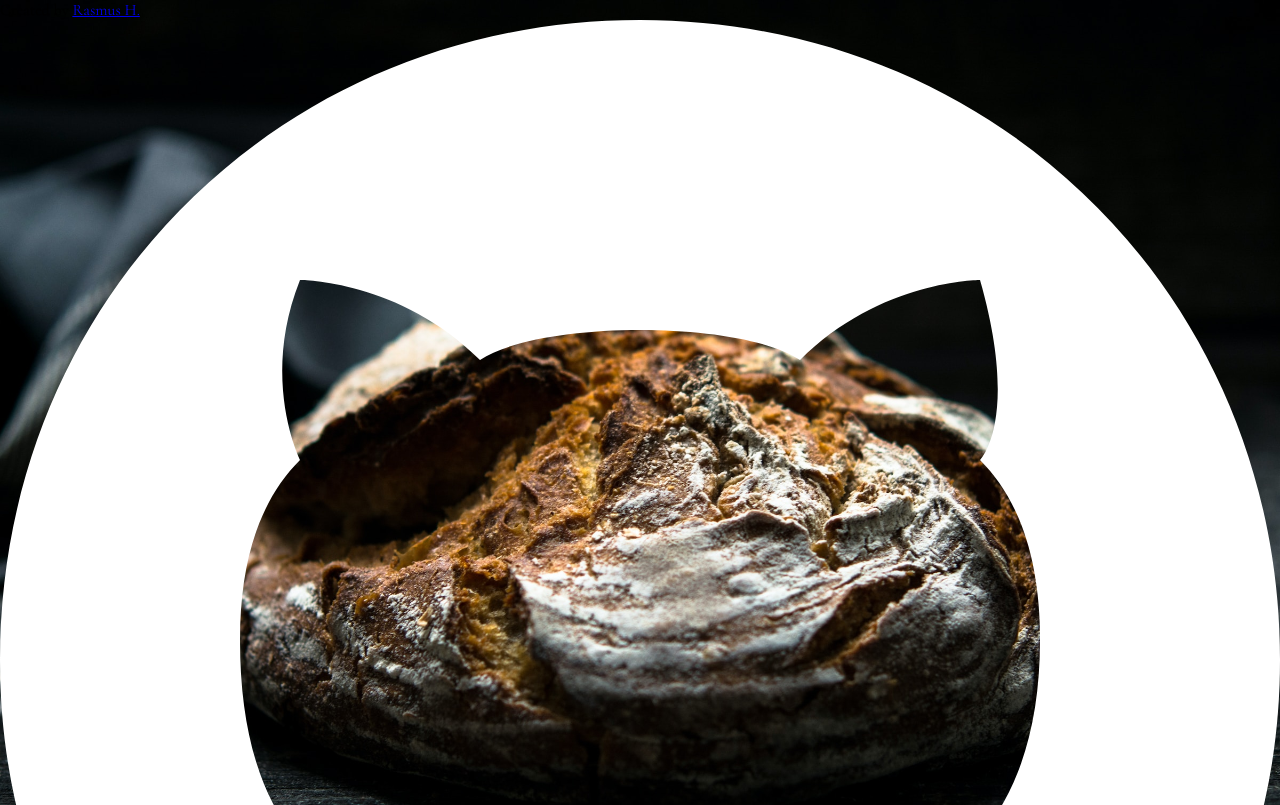
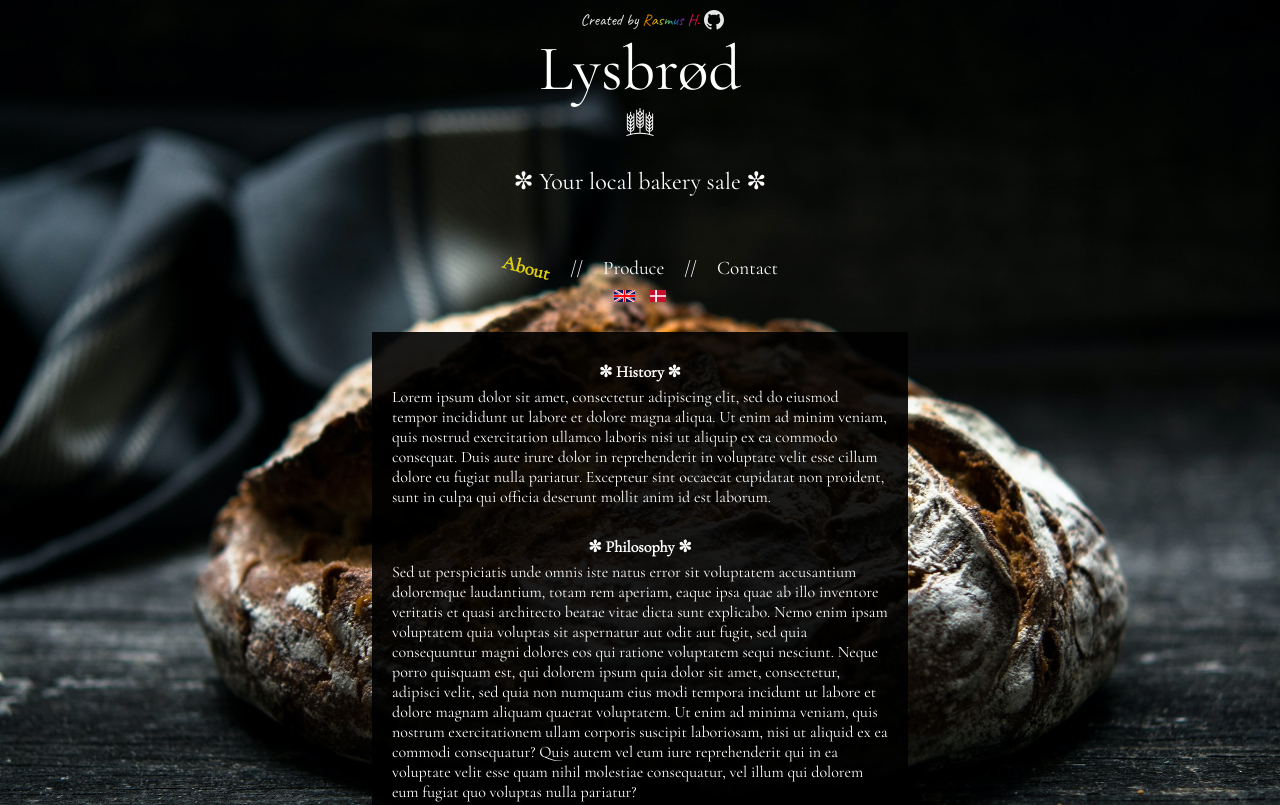
Before and after one commit to rasmushaislund/TOP-restaurant, a website built with webpack: page dist/index.html in a window 1280 px wide. Shown: the top 805 px of the page. Built offline with nearby package versions, Linux system fonts and the light colour scheme.

Commit message:
Many changes and additions

```diff
--- a/src/style.css
+++ b/src/style.css
@@ -1,3 +1,6 @@
+:root {
+}
+
 * {
   box-sizing: border-box;
   margin: 0;
@@ -5,12 +8,177 @@
   font-family: 'Cormorant Garamond', 'Times New Roman', Times, serif;
 }
 
-:root {
-}
-
 body {
   background-image: url('../img/sourdough.jpg');
   background-size: cover;
   background-attachment: fixed;
   background-position: center;
+  height: 100vh;
 }
+
+.para-author {
+  font-family: 'Caveat', 'Segoe UI', Tahoma, Geneva, Verdana, sans-serif;
+  text-align: center;
+  margin-top: 10px;
+  color: rgba(255, 255, 255, 0.9);
+}
+
+.github-link {
+  font-family: 'Caveat', 'Segoe UI', Tahoma, Geneva, Verdana, sans-serif;
+  position: relative;
+  background: linear-gradient(
+    90deg,
+    rgba(214, 123, 3, 1) 10%,
+    rgba(214, 141, 3, 1) 20%,
+    rgba(249, 235, 22, 1) 30%,
+    rgba(109, 161, 65, 1) 40%,
+    rgba(56, 196, 152, 1) 50%,
+    rgba(30, 84, 190, 1) 60%,
+    rgba(149, 28, 204, 1) 70%,
+    rgba(201, 37, 137, 1) 80%,
+    rgba(219, 13, 83, 1) 90%,
+    rgba(255, 0, 0, 1) 100%
+  );
+  -webkit-background-clip: text;
+  -webkit-text-fill-color: transparent;
+}
+
+.github-logo {
+  height: 20px;
+  width: 20px;
+  position: absolute;
+  left: 62px;
+  opacity: 0.9;
+  transition: transform 0.4s ease-in-out;
+}
+
+.github-logo:hover {
+  transform: rotate(720deg);
+}
+
+#content {
+  display: flex;
+  flex-direction: column;
+  align-items: center;
+  margin: 0, 20px, 0, 20px;
+}
+
+.header,
+.subheader,
+.nav-item,
+.nav-item-breaker,
+.about-container p,
+h4,
+.menu-container {
+  color: rgba(255, 255, 255, 1);
+}
+
+.header {
+  font-size: 4rem;
+  font-weight: 100;
+  text-align: center;
+}
+
+.wheat-decor {
+  height: 30px;
+  width: auto;
+}
+
+.subheader {
+  font-size: 1.5rem;
+  margin-top: 30px;
+}
+
+.nav-bar {
+  display: flex;
+  justify-content: center;
+  column-gap: 20px;
+  margin-top: 60px;
+}
+
+.nav-item,
+.nav-item-breaker {
+  font-size: 1.2rem;
+  list-style-type: none;
+  transition: transform 0.15s ease-in;
+}
+
+.nav-item:hover {
+  cursor: pointer;
+  color: rgb(222, 208, 15);
+  transform: rotate(15deg);
+}
+
+.language-select {
+  display: flex;
+  column-gap: 15px;
+}
+
+.flag {
+  height: 12px;
+  width: auto;
+  margin-top: 10px;
+}
+
+.main-content {
+  /* width: 85%; */
+  height: fit-content;
+  background-color: rgba(0, 0, 0, 0.9);
+  margin-top: 30px;
+  display: flex;
+  flex-direction: column;
+  align-items: center;
+  padding: 30px 20px;
+}
+
+.about-container {
+  display: flex;
+  flex-direction: column;
+  row-gap: 30px;
+}
+
+.about-section {
+  min-width: 40ch;
+  max-width: 65ch;
+}
+
+h4 {
+  text-align: center;
+  margin-bottom: 5px;
+}
+
+.menu-container,
+.menu-container div {
+  display: flex;
+  flex-direction: column;
+  align-items: center;
+}
+
+.menu-section {
+  display: flex;
+  margin-bottom: 30px;
+}
+
+.menu-section div {
+  display: flex;
+  flex-direction: row;
+  justify-content: end;
+  column-gap: 150px;
+  line-height: 30px;
+}
+
+/* .footer {
+  margin-top: auto;
+  display: flex;
+  justify-content: space-around;
+  background-color: rgba(0, 0, 0, 0.8);
+  width: 100%;
+  padding: 20px 0;
+  height: fit-content;
+}
+
+.credits,
+.social {
+  font-weight: 700;
+  margin-bottom: 20px;
+} */
```
